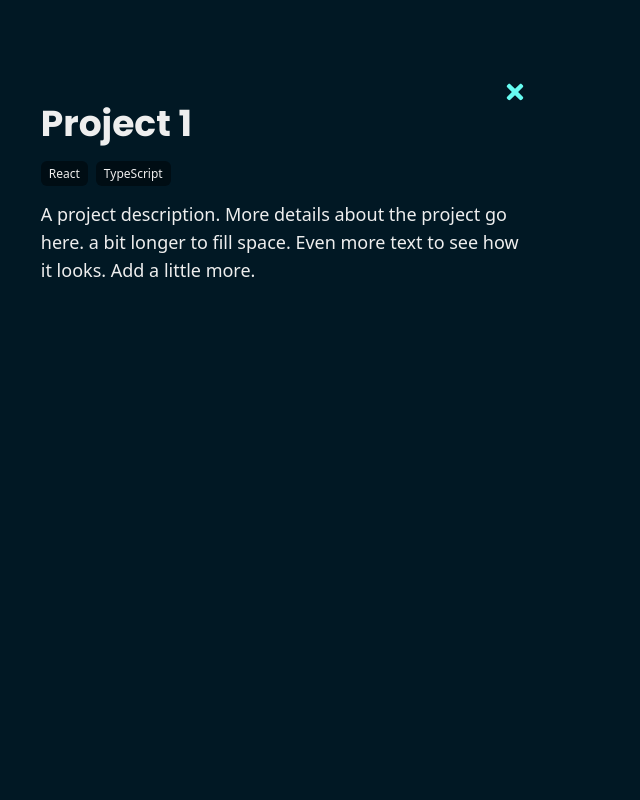
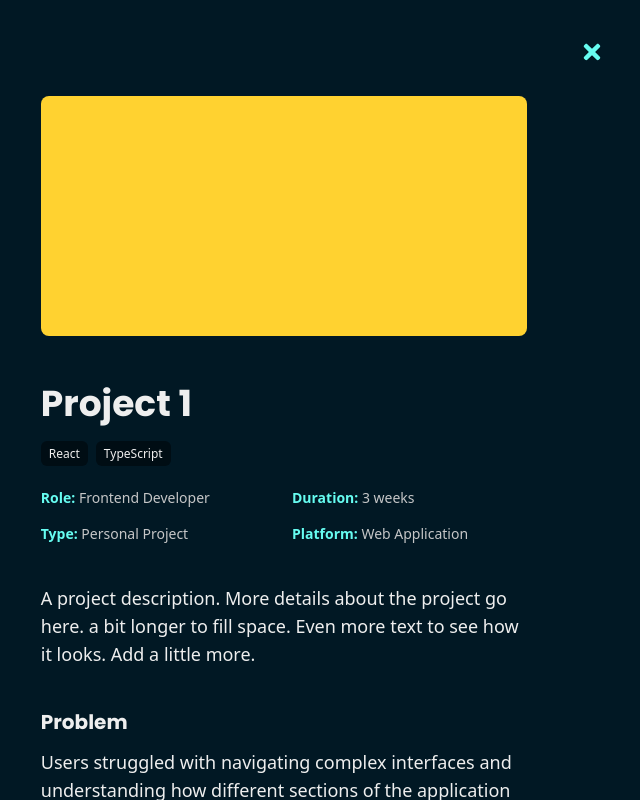
Before and after one commit to mohamedterbaoui/Portfolio_V2, a React (Vite) app: page / in a window 1280 px wide. Both pictures are taken after a click on the element 456 px from the left and 2205 px from the top of the page. Shown: the part 1805-2605 px from the top of the page, without its empty margins (356-996 px from the left). Built offline with nearby package versions, Linux system fonts and the light colour scheme.

Commit message:
Added ProjectDetail contentand fixed some layout issues on there

```diff
--- a/src/App.tsx
+++ b/src/App.tsx
@@ -5,7 +5,7 @@ import Education from "./components/Education";
 import Projects from "./components/Projects";
 import Skills from "./components/Skills";
 import Contact from "./components/Contact";
-import AmbientLight from "./components/AmbientLight";
+import AmbientLight from "./components/widgets/AmbientLight";
 
 function App() {
   return (
--- a/src/components/Projects.tsx
+++ b/src/components/Projects.tsx
@@ -83,7 +83,7 @@ export default function Projects() {
       "
       ></div>
 
-      <div className="grid grid-cols-2 gap-8">
+      <div className="grid grid-cols-2 gap-10">
         {projectData.map((project) => (
           <ProjectCard
             key={project.name}
@@ -102,9 +102,9 @@ export default function Projects() {
         )}
       </AnimatePresence>
 
-      <div className="text-end font-body cursor-pointer text-sm mt-6">
+      {/* <div className="text-end font-body cursor-pointer text-sm mt-8">
         Click here to see more projects →
-      </div>
+      </div> */}
     </section>
   );
 }
--- a/src/components/Skills.tsx
+++ b/src/components/Skills.tsx
@@ -33,7 +33,7 @@ export default function Skills() {
   return (
     <section
       id="skills"
-      className="text-[#EEEEEE] mt-36 flex flex-col justify-center items-center relative"
+      className="text-[#EEEEEE] mt-48 flex flex-col justify-center items-center relative"
     >
       <h1 className="text-center font-heading font-semibold text-5xl">
         Skills
--- a/src/components/AmbientLight.tsx
+++ b/src/components/widgets/AmbientLight.tsx
@@ -11,8 +11,8 @@ export default function AmbientLight() {
 
   const y = useTransform(
     scrollYProgress,
-    [0, 0.25, 0.5, 0.7],
-    ["-15vh", "10vh", "30vh", "20vh"]
+    [0, 0.25, 0.5, 0.9, 1],
+    ["-15vh", "10vh", "30vh", "-10vh", "10vh"]
   );
 
   return (
--- a/src/components/widgets/ProjectCard.tsx
+++ b/src/components/widgets/ProjectCard.tsx
@@ -71,20 +71,20 @@ export default function ProjectCard({
         <span className="group-hover:text-[#46ddd3]">More details</span>
       </div>
 
-      <div className="flex gap-4 justify-end items-center mt-2">
+      <div className="flex gap-4 justify-end items-center mt-6">
         <button
           onClick={() => window.open(demoLink, "_blank")}
-          className="w-fit mt-4 border border-[#45A29F] text-[#45A29F] px-6 py-2 rounded-md
+          className="w-fit border border-[#45A29F] text-[#45A29F] px-6 py-2 rounded-md
       hover:bg-[#3a8a87] hover:text-[#EEEEEE] transition-colors duration-300 ease-in-out
-      flex items-center justify-center gap-4 font-heading font-semibold text-sm cursor-pointer"
+      flex items-center justify-center  font-heading font-semibold text-sm cursor-pointer"
         >
           Demo
         </button>
         <button
           onClick={() => window.open(githubLink, "_blank")}
-          className="w-fit mt-4 border border-[#45A29F] text-[#45A29F] px-6 py-2 rounded-md
-       hover:text-[#000C12] hover:border-[#EEEEEE] hover:bg-[#EEEEEE] transition-colors duration-300 ease-in-out
-      flex items-center justify-center gap-4 font-heading font-semibold text-sm cursor-pointer"
+          className="w-fit border border-[#45A29F] text-[#45A29F] px-6 py-2 rounded-md
+          hover:bg-[#3a8a87] hover:text-[#EEEEEE] transition-colors duration-300 ease-in-out
+          flex items-center justify-center  font-heading font-semibold text-sm cursor-pointer"
         >
           Github
         </button>
--- a/src/components/widgets/ProjectDetail.tsx
+++ b/src/components/widgets/ProjectDetail.tsx
@@ -24,27 +24,33 @@ export default function ProjectDetail({
         fixed inset-0 z-50 bg-[#011824] text-[#EEEEEE] p-8 overflow-y-auto
         scrollbar-thin scrollbar-thumb-[#66FCF1]/50 scrollbar-track-transparent
       "
-      layoutId={isClosing ? undefined : project.name} // Remove layoutId when closing
+      layoutId={isClosing ? undefined : project.name}
       initial={{ opacity: 0 }}
       animate={{ opacity: 1 }}
       exit={{ opacity: 0 }}
-      transition={{
-        opacity: { duration: 0.3 },
-      }}
+      transition={{ opacity: { duration: 0.3 } }}
     >
-      <div className="w-[40%] mx-auto mt-12">
-        <div className="flex justify-end">
-          <button
-            onClick={onClose}
-            className="text-[#66FCF1] hover:text-[#46ddd3] text-2xl"
-          >
-            <FaTimes />
-          </button>
-        </div>
+      <div className="w-[40%] mx-auto mt-16">
+        {/* Close */}
+        <button
+          onClick={onClose}
+          className="
+            text-[#66FCF1] hover:text-[#46ddd3] text-2xl cursor-pointer
+            hover:scale-[1.15] transition-transform duration-300 ease-in-out
+            fixed top-[5%] right-[25%]
+          "
+        >
+          <FaTimes />
+        </button>
 
+        {/* Hero */}
+        <div className="w-full h-60 bg-amber-300 mb-12 rounded-lg"></div>
+
+        {/* Title */}
         <h1 className="text-4xl font-heading font-bold mb-4">{project.name}</h1>
 
-        <div className="mb-4">
+        {/* Tech stack */}
+        <div className="mb-6">
           {project.technologies.map((tech) => (
             <span
               key={tech}
@@ -55,22 +61,112 @@ export default function ProjectDetail({
           ))}
         </div>
 
-        <p className="text-body text-lg mb-6 h-300">{project.description}</p>
+        {/* 🔹 Project Overview */}
+        <div className="grid grid-cols-2 gap-4 text-sm mb-10 text-[#C5C6C7]">
+          <div>
+            <span className="font-semibold text-[#66FCF1]">Role:</span> Frontend
+            Developer
+          </div>
+          <div>
+            <span className="font-semibold text-[#66FCF1]">Duration:</span> 3
+            weeks
+          </div>
+          <div>
+            <span className="font-semibold text-[#66FCF1]">Type:</span> Personal
+            Project
+          </div>
+          <div>
+            <span className="font-semibold text-[#66FCF1]">Platform:</span> Web
+            Application
+          </div>
+        </div>
 
-        <div className="flex gap-4 mt-4">
+        {/* Description */}
+        <p className="text-body text-lg mb-10">{project.description}</p>
+
+        {/* 🔹 Problem → Solution */}
+        <h2 className="text-xl font-heading font-bold mb-3">Problem</h2>
+        <p className="text-body text-lg mb-6">
+          Users struggled with navigating complex interfaces and understanding
+          how different sections of the application were connected.
+        </p>
+
+        <h2 className="text-xl font-heading font-bold mb-3">Solution</h2>
+        <p className="text-body text-lg mb-10">
+          I designed a clean, animated interface with clear hierarchy and smooth
+          transitions to guide users naturally through the experience.
+        </p>
+
+        {/* Key Features */}
+        <h2 className="text-xl font-heading font-bold mb-4">Key Features</h2>
+        <ul className="text-body text-lg mb-10 list-disc list-inside space-y-1">
+          <li>Animated project transitions using Framer Motion</li>
+          <li>Responsive layout across all screen sizes</li>
+          <li>Reusable component architecture</li>
+          <li>Keyboard-accessible modal interactions</li>
+        </ul>
+
+        {/* 🔹 Technical Decisions */}
+        <h2 className="text-xl font-heading font-bold mb-4">
+          Technical Decisions
+        </h2>
+        <ul className="list-disc list-inside text-body text-lg mb-10 space-y-2">
+          <li>Used React + TypeScript for scalability and type safety</li>
+          <li>Chose Framer Motion for layout animations over pure CSS</li>
+          <li>Tailwind CSS for rapid styling and design consistency</li>
+        </ul>
+
+        {/* 🔹 Challenges & Learnings */}
+        <h2 className="text-xl font-heading font-bold mb-4">
+          Challenges & Learnings
+        </h2>
+        <p className="text-body text-lg mb-10">
+          Managing layout animations between components was challenging.
+          Learning how `layoutId` works allowed me to create smooth transitions
+          while maintaining performance and control.
+        </p>
+
+        {/* 🔹 Screenshots / Gallery */}
+        <h2 className="text-xl font-heading font-bold mb-4">Screenshots</h2>
+        <div className="grid grid-cols-2 gap-4 mb-12">
+          <div className="h-40 bg-[#000D14] rounded-lg"></div>
+          <div className="h-40 bg-[#000D14] rounded-lg"></div>
+          <div className="h-40 bg-[#000D14] rounded-lg"></div>
+          <div className="h-40 bg-[#000D14] rounded-lg"></div>
+        </div>
+
+        {/* 🔹 Future Improvements */}
+        <h2 className="text-xl font-heading font-bold mb-4">
+          Future Improvements
+        </h2>
+        <ul className="list-disc list-inside text-body text-lg mb-12 space-y-1">
+          <li>Add automated tests</li>
+          <li>Improve accessibility for screen readers</li>
+          <li>Optimize animations for low-end devices</li>
+        </ul>
+
+        {/* CTA */}
+        <div className="flex justify-end gap-4">
           <button
             onClick={() => window.open(project.demoLink, "_blank")}
-            className="w-fit border border-[#45A29F] text-[#45A29F] px-6 py-2 rounded-md
-          hover:bg-[#3a8a87] hover:text-[#EEEEEE] transition-colors duration-300 ease-in-out
-          flex items-center justify-center gap-4 font-heading font-semibold text-sm cursor-pointer"
+            className="
+              w-fit border border-[#45A29F] text-[#45A29F] px-6 py-2 rounded-md
+              hover:bg-[#3a8a87] hover:text-[#EEEEEE]
+              transition-colors duration-300 ease-in-out
+              font-heading font-semibold text-sm
+            "
           >
             Demo
           </button>
+
           <button
             onClick={() => window.open(project.githubLink, "_blank")}
-            className="w-fit border border-[#45A29F] text-[#45A29F] px-6 py-2 rounded-md
-          hover:text-[#000C12] hover:border-[#EEEEEE] hover:bg-[#EEEEEE] transition-colors duration-300 ease-in-out
-          flex items-center justify-center gap-4 font-heading font-semibold text-sm cursor-pointer"
+            className="
+              w-fit border border-[#45A29F] text-[#45A29F] px-6 py-2 rounded-md
+              hover:bg-[#3a8a87] hover:text-[#EEEEEE]
+              transition-colors duration-300 ease-in-out
+              font-heading font-semibold text-sm
+            "
           >
             Github
           </button>
```
